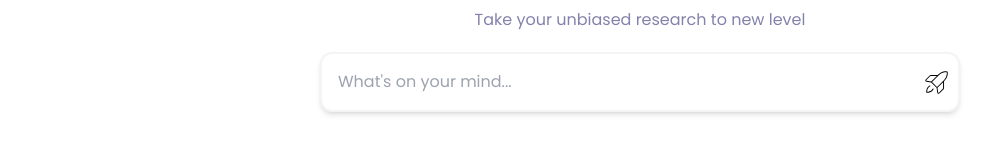
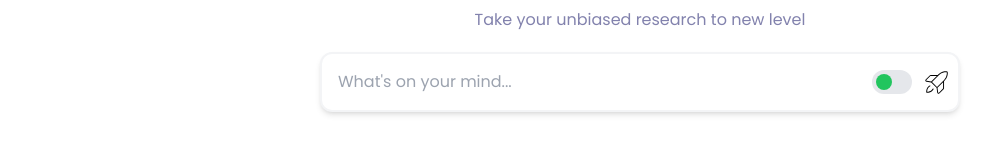
Before and after one commit to HrishikShaji/elevatics-ai, a Next.js app: page /researcher in a window 1280 px wide. Shown: the part 248-402 px from the top of the page, without its empty margins (0-1006 px from the left). Built offline with nearby package versions, Linux system fonts and the light colour scheme.

Commit message:
added pro toggle

```diff
--- a/app/components/Researcher.tsx
+++ b/app/components/Researcher.tsx
@@ -17,6 +17,7 @@ export default function Researcher() {
 	const [isLoading, setIsLoading] = useState(false);
 	const [isSuccess, setIsSuccess] = useState(false);
 	const [data, setData] = useState([]);
+	const [isPro, setIsPro] = useState(false);
 
 	useEffect(() => {
 		async function fetchSuggestions(prompt: string) {
@@ -80,6 +81,10 @@ export default function Researcher() {
 		setInput(prompt);
 	}
 
+	function handleProToggle() {
+		setIsPro((prev) => !prev);
+	}
+
 	return (
 		<div className="flex  w-full h-full">
 			<div className="flex flex-col items-center h-full pt-[200px] w-full">
@@ -103,6 +108,18 @@ export default function Researcher() {
 							placeholder="What's on your mind..."
 							className="rounded-xl border-2 shadow-md border-gray-100 bg-white focus:outline-gray-300 p-4 w-full"
 						/>{" "}
+						<div
+							onClick={handleProToggle}
+							className="absolute cursor-pointer right-12 flex p-1 rounded-3xl w-10 bg-gray-200"
+						>
+							<div
+								style={{
+									transform: isPro ? `translateX(16px)` : `translateX(0px)`,
+									transition: `transform 0.25s`,
+								}}
+								className="size-4 bg-green-500 rounded-full cursor-pointer"
+							></div>
+						</div>
 						<button className="text-black absolute right-2 ">
 							<PiRocketLaunchThin size={30} />
 						</button>
```
